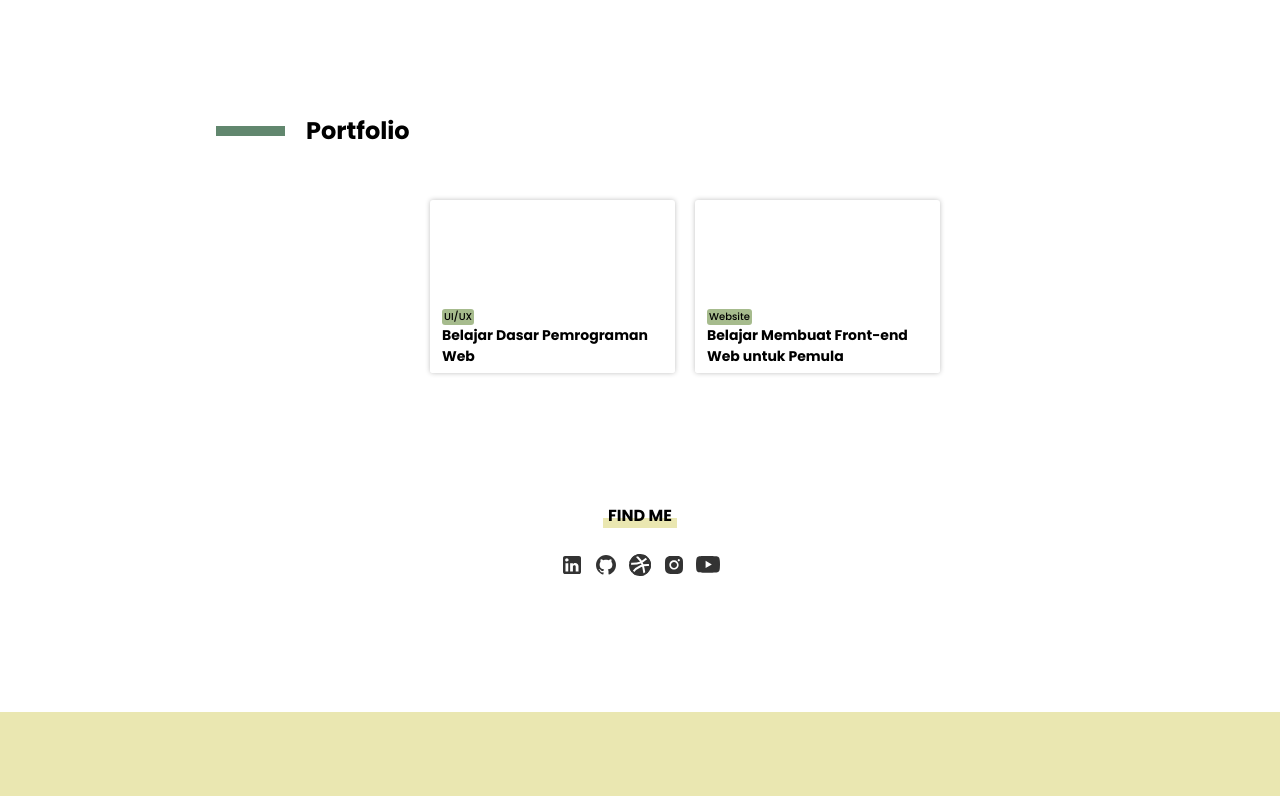
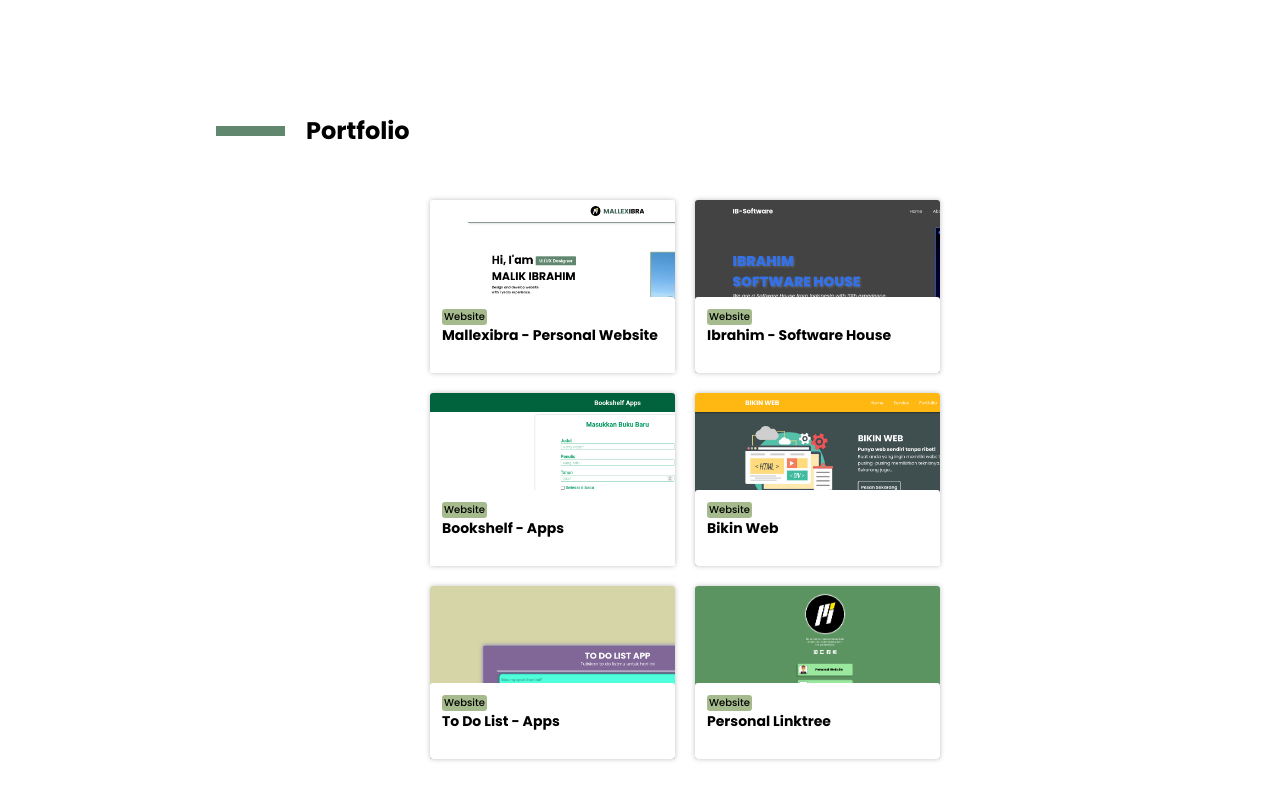
Before and after one commit to mallexibra/mallexibra-website, a plain HTML site: page index.html in a window 1280 px wide. Shown: the part 1916-2712 px from the top of the page. Drawn offline with nearby package versions, Linux system fonts and the light colour scheme.

Commit message:
Mempercantik navbar, menambah card portfolio

```diff
--- a/index.html
+++ b/index.html
@@ -144,15 +144,39 @@
                 </div>
                 <div class="description_section">
                     <div class="card one">
-                        <a href="http://" target="_blank" class="card_detail" rel="noopener noreferrer">
-                            <p class="type">UI/UX</p>
-                            <h6 class="judul">Belajar Dasar Pemrograman Web</h6>
+                        <a href="https://mallexibra.github.io/mallexibra-website/" target="_blank" class="card_detail" rel="noopener noreferrer">
+                            <p class="type">Website</p>
+                            <h6 class="judul">Mallexibra - Personal Website</h6>
                         </a>
                     </div>
                     <div class="card two">
-                        <a href="http://" target="_blank" class="card_detail" rel="noopener noreferrer">
+                        <a href="https://mallexibra.github.io/ibrahim-software-house/" target="_blank" class="card_detail" rel="noopener noreferrer">
                             <p class="type">Website</p>
-                            <h6 class="judul">Belajar Membuat Front-end Web untuk Pemula</h6>
+                            <h6 class="judul">Ibrahim - Software House</h6>
+                        </a>
+                    </div>
+                    <div class="card three">
+                        <a href="https://mallexibra.github.io/bookshelfApps/" target="_blank" class="card_detail" rel="noopener noreferrer">
+                            <p class="type">Website</p>
+                            <h6 class="judul">Bookshelf - Apps</h6>
+                        </a>
+                    </div>
+                    <div class="card four">
+                        <a href="https://mallexibra.github.io/bikin-web/" target="_blank" class="card_detail" rel="noopener noreferrer">
+                            <p class="type">Website</p>
+                            <h6 class="judul">Bikin Web</h6>
+                        </a>
+                    </div>
+                    <div class="card five">
+                        <a href="https://mallexibra.github.io/todolist-app/" target="_blank" class="card_detail" rel="noopener noreferrer">
+                            <p class="type">Website</p>
+                            <h6 class="judul">To Do List - Apps</h6>
+                        </a>
+                    </div>
+                    <div class="card six">
+                        <a href="#" target="_blank" class="card_detail" rel="noopener noreferrer">
+                            <p class="type">Website</p>
+                            <h6 class="judul">Personal Linktree</h6>
                         </a>
                     </div>
                 </div>
--- a/src/script/app.js
+++ b/src/script/app.js
@@ -45,13 +45,13 @@ document.addEventListener("scroll", (e) => {
 
 toggleTheme.addEventListener("click", () => {
   if (toggle) {
-    mode(colorBackground, "white", "0 0 2px rgba(0, 0, 0, 0.7)");
+    mode("#0624212f", colorBackground, "white", "0 0 2px rgba(0, 0, 0, 0.7)");
     toggleIcon.setAttribute("src", `/src/img/sun.svg`);
     toggleTheme.style.backgroundColor = 'white';
     toggle = false;
     modeIcon = "dark";
   } else {
-    mode("white", "black", "none");
+    mode("rgba(255, 255, 255, 0.3)", "white", "black", "none");
     toggleIcon.setAttribute("src", `/src/img/moon.svg`);
     toggleTheme.style.backgroundColor = '#39403E';
     toggle = true;
@@ -66,9 +66,9 @@ setInterval(() => {
   });
 }, 1000);
 
-function mode(colorBackground, color, shadow) {
+function mode(colorNav, colorBackground, color, shadow) {
   document.body.style.backgroundColor = colorBackground;
-  nav.style.backgroundColor = colorBackground;
+  nav.style.backgroundColor = colorNav;
   document.querySelector("#find_me h1").style.textShadow = shadow;
   textDark.forEach((element) => {
     element.style.color = color;
--- a/src/scss/_container.scss
+++ b/src/scss/_container.scss
@@ -206,6 +206,36 @@
             @include func.tittleSection();
             .description_section{
                 @include func.cardDetails(flex);
+                .one{
+                    background-image: url(../img/mallexibra.png);
+                    background-size: cover;
+                    background-position: 0;
+                }
+                .two{
+                    background-image: url(../img/IB-Software.png);
+                    background-size: cover;
+                    background-position: 0;
+                }
+                .three{
+                    background-image: url(../img/bookself.png);
+                    background-size: cover;
+                    background-position: 0;
+                }
+                .four{
+                    background-image: url(../img/bikinweb.png);
+                    background-size: cover;
+                    background-position: 0;
+                }
+                .five{
+                    background-image: url(../img/todolist.png);
+                    background-size: cover;
+                    background-position: 0;
+                }
+                .six{
+                    background-image: url(../img/linktree.png);
+                    background-size: cover;
+                    background-position: 0;
+                }
                 @media screen and (max-width: 768px) {
                     padding: 0 10px;
                 }
--- a/src/scss/_nav.scss
+++ b/src/scss/_nav.scss
@@ -5,7 +5,8 @@ nav{
     position: fixed;
     top: 0; left: 0; right: 0;
     width: 100%;
-    background-color: white;
+    background-color: rgba(255, 255, 255, 0.3);
+    backdrop-filter: blur(10px);
     z-index: 1000;
     .nav_wrapper{
         width: 80%;
```
Also changed, not shown: src/css/main.css, src/img/IB-Software.png (added), src/img/bikinweb.png (added), src/img/bookself.png (added), src/img/linktree.png (added), src/img/mallexibra.png (added), src/img/todolist.png (added), 1 other file.
